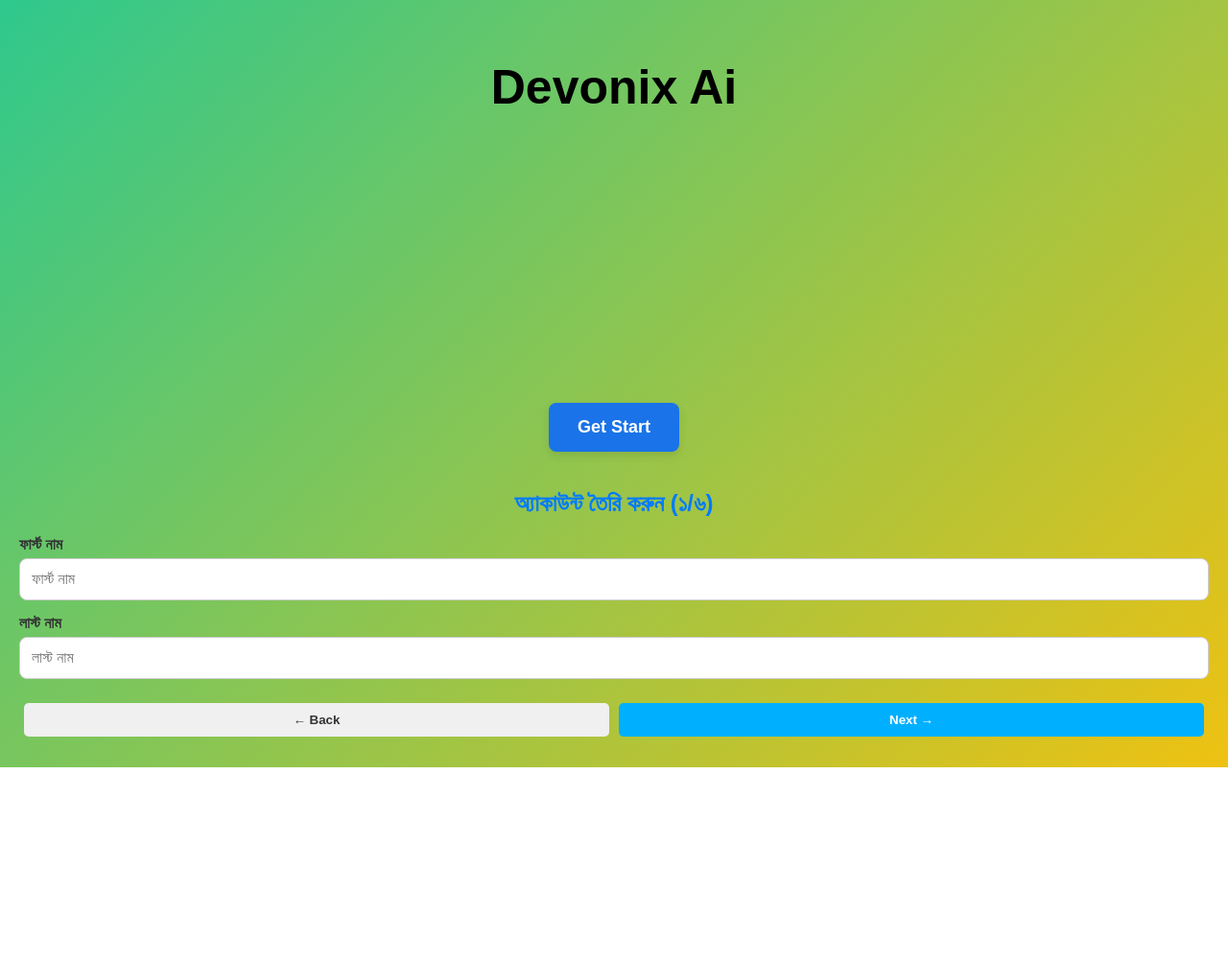
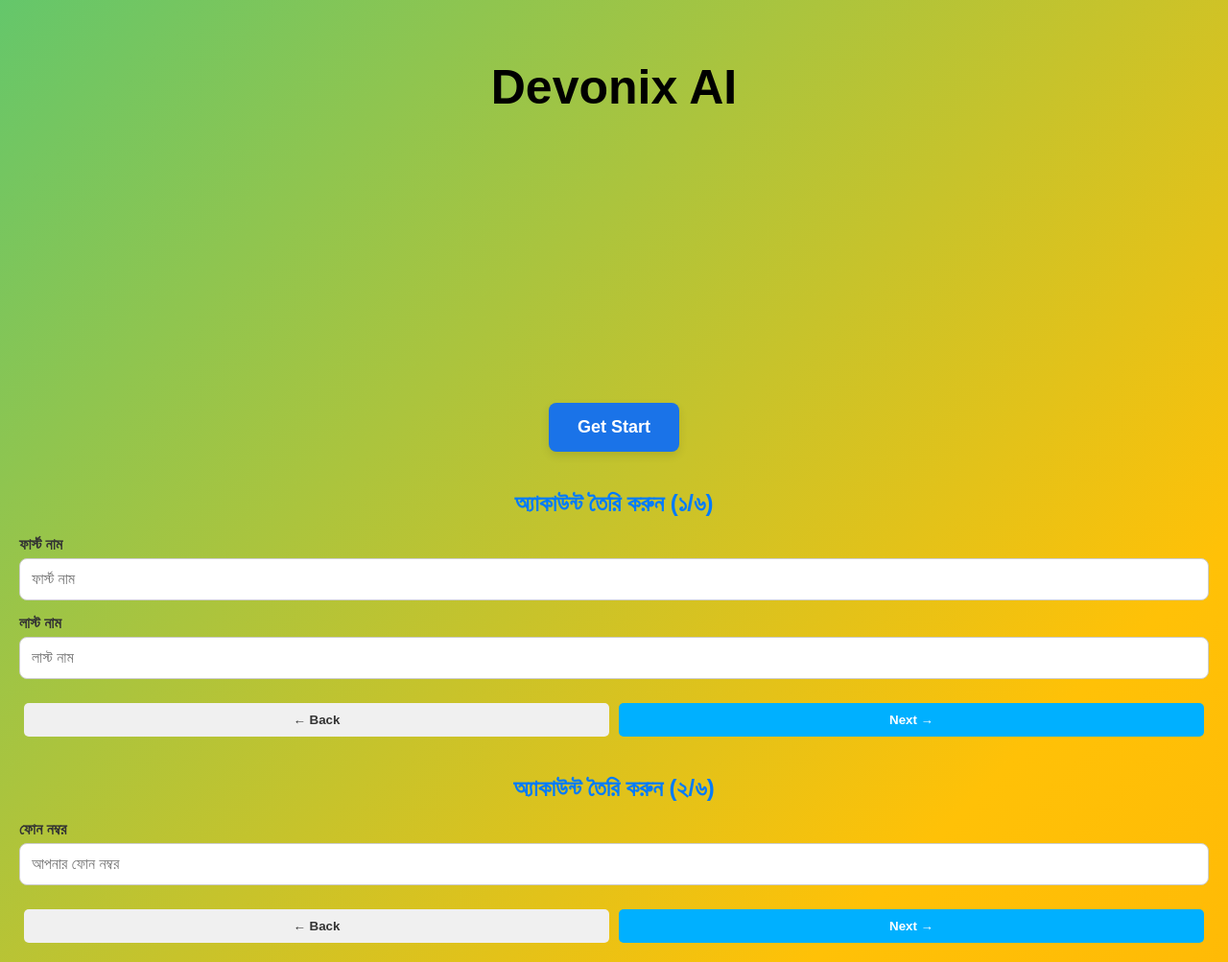
Before and after one commit to rahulbormon999-star/Devonix-AI-, a plain HTML site: page index.html in a window 1280 px wide. Shown: the whole page at 96% size. Before the commit the page ends 800 px from the top, so only its background shows below. Drawn offline with Linux system fonts and the light colour scheme.

Commit message:
index.html

```diff
--- a/index.html
+++ b/index.html
@@ -9,10 +9,22 @@
 </head>
 <body>
 </div>
+<!DOCTYPE html>
+<html lang="bn">
+<head>
+    <meta charset="UTF-8">
+    <meta name="viewport" content="width=device-width, initial-scale=1.0">
+    <title>Devonix AI - Registration Flow</title>
+
+    <link rel="stylesheet" href="style.css">
+</head>
+<body>
+
     <section id="landing-screen" class="screen-container">
-        <h1>Devonix Ai</h1>
+        <h1>Devonix AI</h1>
         <button id="get-start-btn">Get Start</button>
     </section>
+
     <section id="reg-step-1" class="screen-container hidden">
         <div class="form-container">
             <h2 style="color: #007bff; margin-top: 0;">অ্যাকাউন্ট তৈরি করুন (১/৬)</h2>
@@ -29,6 +41,27 @@
                 <button class="nav-button back" id="back-btn-1">← Back</button>
                 <button class="nav-button next" id="next-btn-1">Next →</button>
             </div>
+        </div>
     </section>
+
+    <section id="reg-step-2" class="screen-container hidden">
+        <div class="form-container">
+            <h2 style="color: #007bff; margin-top: 0;">অ্যাকাউন্ট তৈরি করুন (২/৬)</h2>
+
+            <div class="step-content">
+                <label for="phone-number">ফোন নম্বর</label>
+                <input type="tel" id="phone-number" placeholder="আপনার ফোন নম্বর" required>
+            </div>
+
+            <div class="nav-buttons">
+                <button class="nav-button back" id="back-btn-2">← Back</button>
+                <button class="nav-button next" id="next-btn-2">Next →</button>
+            </div>
+        </div>
+    </section>
+
+    <script src="script.js"></script>
 </body>
 </html>
+    </body>
+</html>
```
Lines whose indentation alone changed are shown as unchanged.
